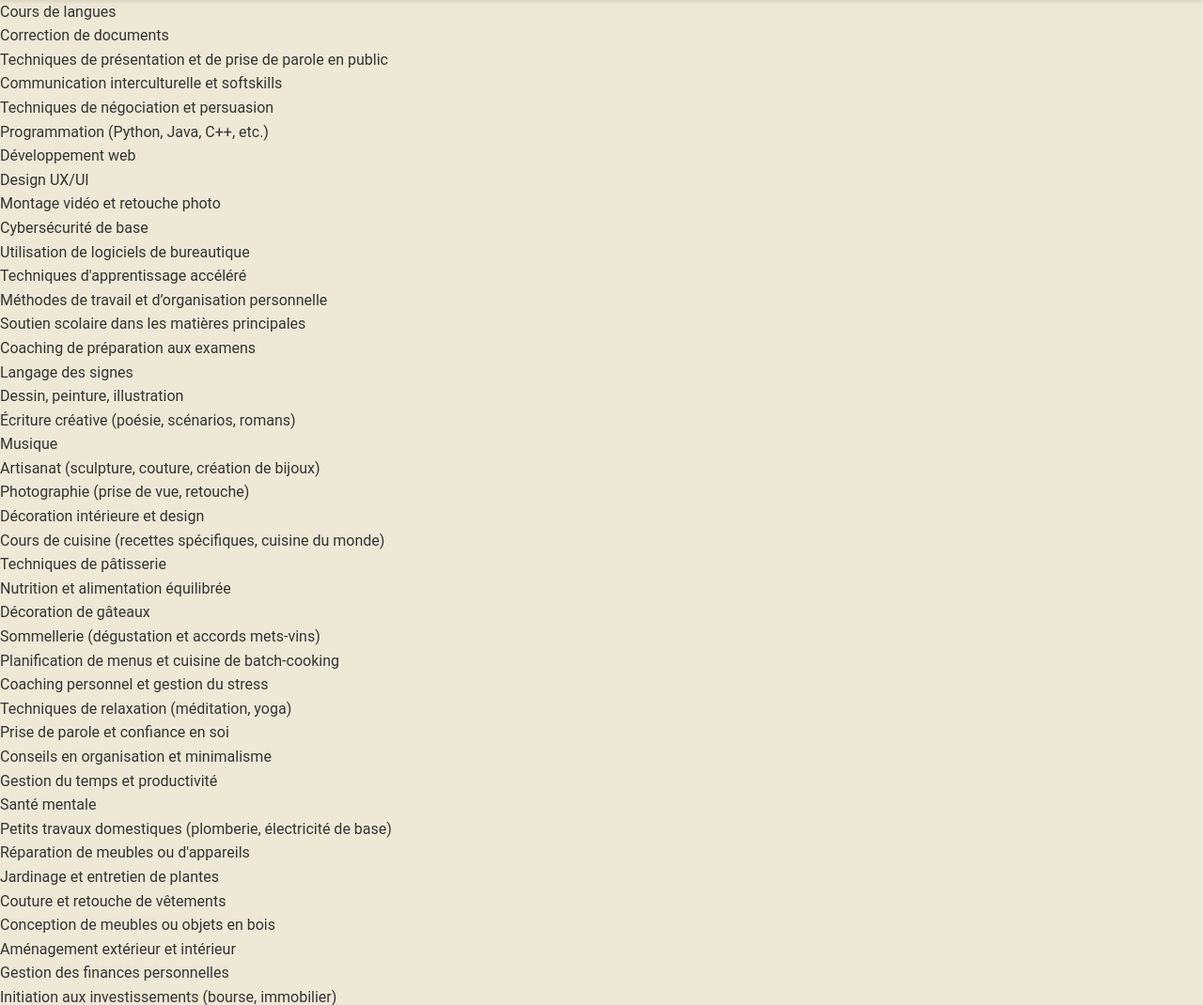
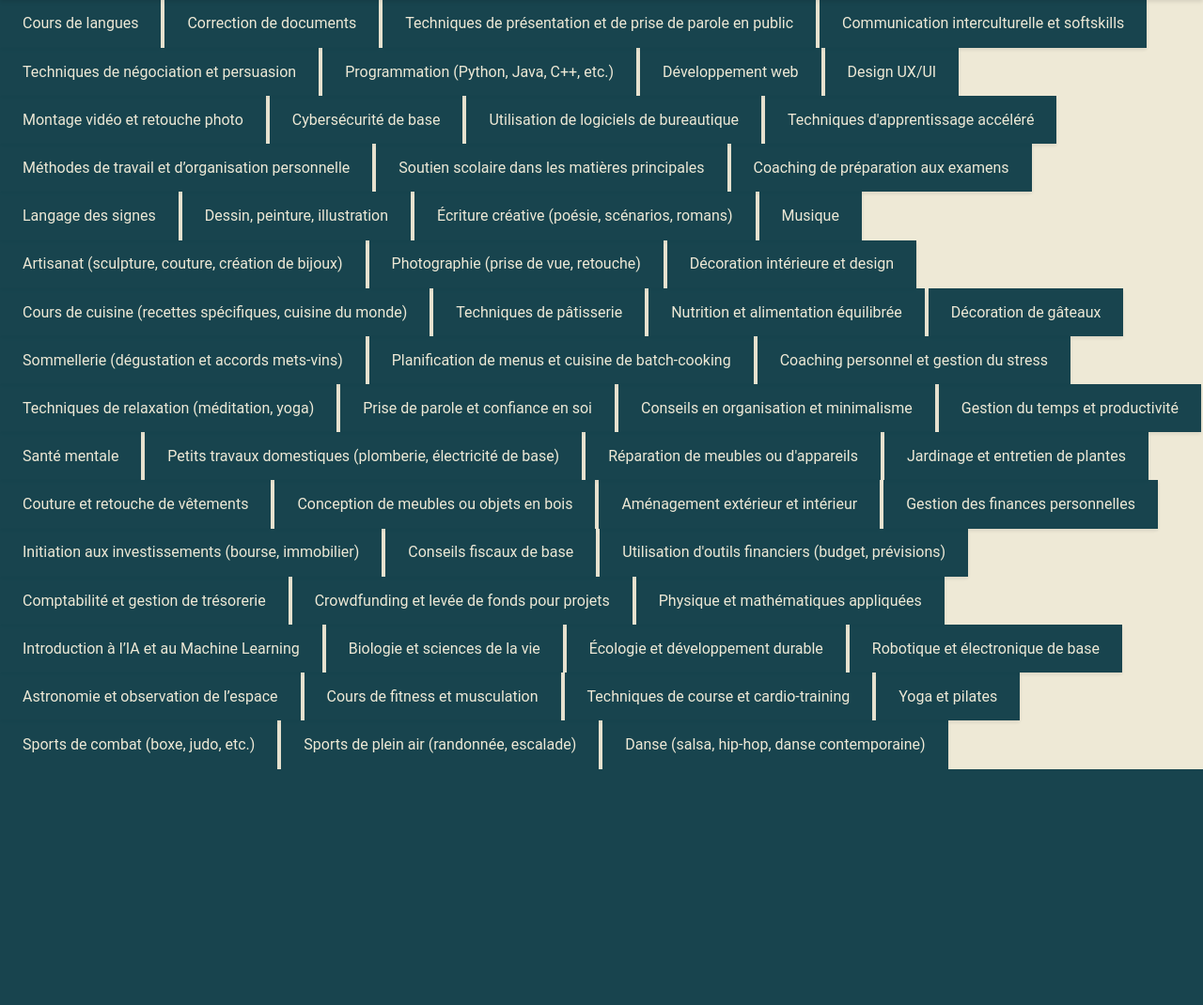
Before and after one commit to JneiraS/SkilLink, a Django app: page /competences/ in a window 1280 px wide. Shown: the part 58-1128 px from the top of the page at 94% size. After the commit the page ends 877 px from the top, so only its background shows below. Run offline with Django 4.2, Linux system fonts and the light colour scheme; data comes from the database, SQL or seed files in the repository; both versions use the stored data as it was after the commit.

Commit message:
style: clean

```diff
--- a/mutual_support/views.py
+++ b/mutual_support/views.py
@@ -16,9 +16,12 @@ def index(request):
     """
     categories = Competence.objects.values_list('category', flat=True).distinct()
     offers = Creneau.objects.all().order_by('date')
+    index_competences = Competence.objects.all()
     context = {
         'categories': categories,
-        'offers': offers
+        'offers': offers,
+        'competences': index_competences
+
     }
     return render(request, 'index.html', context)
 
@@ -130,5 +133,4 @@ def category_view(request, category_slug):
 
 def competences(request):
     competences = Competence.objects.all()
-    print(competences[0].name)
     return render(request, 'competences.html', {'competences': competences})
--- a/static/css/main.css
+++ b/static/css/main.css
@@ -357,3 +357,37 @@ border-radius: 5px;
 .interesting-requests-cta div a {
   color: var(--principal-font);
 }
+
+
+/*COMPETENCES*/
+.competences-cta_  {
+  position: relative;
+  width: fit-content;
+  overflow-x: hidden;
+  padding: 1em;
+  display: flex;
+  gap: 1em;
+}
+
+.competence-item {
+  display: inline-flex;
+  align-items: center;
+  color: var(--eggshell);
+  opacity: 90%;
+  text-align: center;
+  padding: .8em 1.5em;
+  background-color: var(--midnight-green);
+  white-space: nowrap;
+  transition: all 0.3s ease;
+  box-shadow: 0 2px 4px rgba(0, 0, 0, 0.1);
+}
+
+.competences-cta_ {
+  animation: scrollCompetences 500s linear infinite;
+}
+
+/* Cette animation fait défiler les compétences de gauche à droite */
+@keyframes scrollCompetences {
+  0% { transform: translateX(0); } /* Début de l'animation, pas de déplacement */
+  100% { transform: translateX(-100%); } /* Fin de l'animation, déplacement de 50% vers la gauche */
+}
--- a/templates/competences.html
+++ b/templates/competences.html
@@ -3,8 +3,9 @@
 {% block title %} <title>Liste des competences</title> {% endblock %}
 
 {% block content %}
-
+<div class = "competences-cta">
 {% for competence in competences %}
-    <p>{{ competence.name }}</p>
+    <div class = "competence-item"><p>{{ competence.name }}</p></div>
 {% endfor %}
+    </div>
 {% endblock %}
--- a/templates/index.html
+++ b/templates/index.html
@@ -105,6 +105,14 @@
     </div>
 </section>
 
+
+<!-- Défilement des compétences-->
+<div class = "competences-cta_">
+{% for competence in competences %}
+    <div class = "competence-item"><p>{{ competence.name }}</p></div>
+{% endfor %}
+    </div>
+
 <!-- Section des categories -->
 <section class="categories-container">
     <h3>Categories</h3>
```
Also changed, not shown: db.sqlite3.
